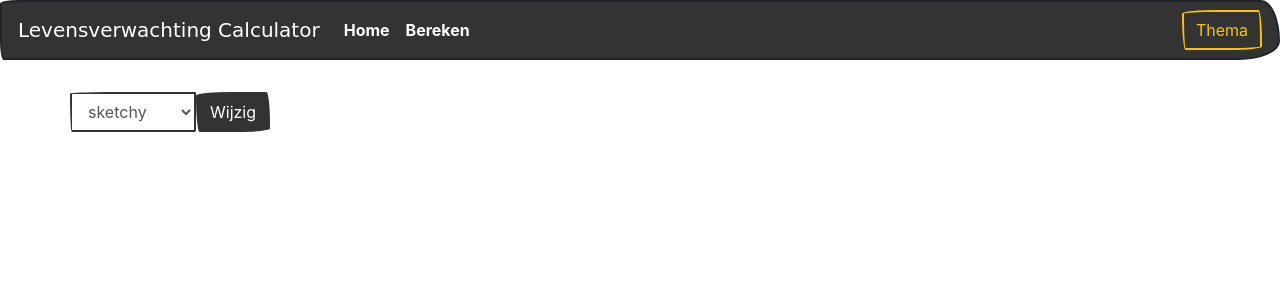
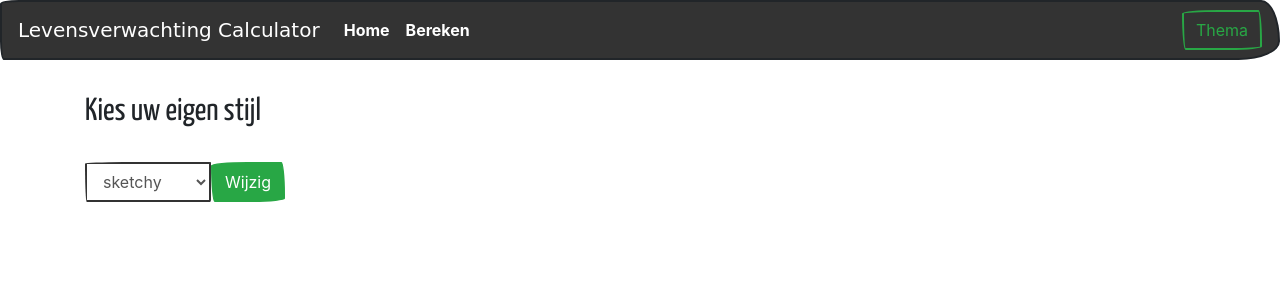
Before and after one commit to mb2o/charissa-leven, a PHP site: page /theme_switcher.php in a window 1280 px wide. Shown: the top 300 px of the page. Run offline with PHP 8.4, Linux system fonts and the light colour scheme; some web fonts are replaced.

Commit message:
dageinde

```diff
--- a/inc/nav.php
+++ b/inc/nav.php
@@ -12,6 +12,6 @@
         <a class="nav-link" href="start.php">Bereken</a>
       </li>
     </ul>
-    <a href="theme_switcher.php" class="btn btn-outline-warning">Thema</a>
+    <a href="theme_switcher.php" class="btn btn-outline-success">Thema</a>
   </div>
 </nav>
--- a/theme_switcher.php
+++ b/theme_switcher.php
@@ -17,7 +17,9 @@ include('inc/header.php');
 ?>
 
 <div class="row">
-    <form class="form-inline my-2 my-lg-0" action="<?php echo htmlspecialchars($_SERVER["PHP_SELF"]); ?>" method="post">
+    <div class="col-md-12 col-md-offset-3">
+        <h2 class="myfont">Kies uw eigen stijl</h2>
+        <form class="form-inline my-lg-0" action="<?php echo htmlspecialchars($_SERVER["PHP_SELF"]); ?>" method="post">
             <select class="form-control" id="theme" name="theme">
                 <option value="flatly" <?php echo ($_SESSION['theme'] == "flatly" ? 'selected' : ''); ?>>flatly</option>
                 <option value="journal" <?php echo ($_SESSION['theme'] == "journal" ? 'selected' : ''); ?>>journal</option>
@@ -25,8 +27,9 @@ include('inc/header.php');
                 <option value="slate" <?php echo ($_SESSION['theme'] == "slate" ? 'selected' : ''); ?>>slate</option>
                 <option value="superhero" <?php echo ($_SESSION['theme'] == "superhero" ? 'selected' : ''); ?>>superhero</option>
             </select>
-        <button type="submit" id="submit" name="submit" class="btn btn-primary">Wijzig</button>
+            <button type="submit" id="submit" name="submit" class="btn btn-success">Wijzig</button>
         </form>
+    </div>
 </div>
 
 <?php include('inc/footer.php'); ?>
```
Lines whose indentation alone changed are shown as unchanged.
